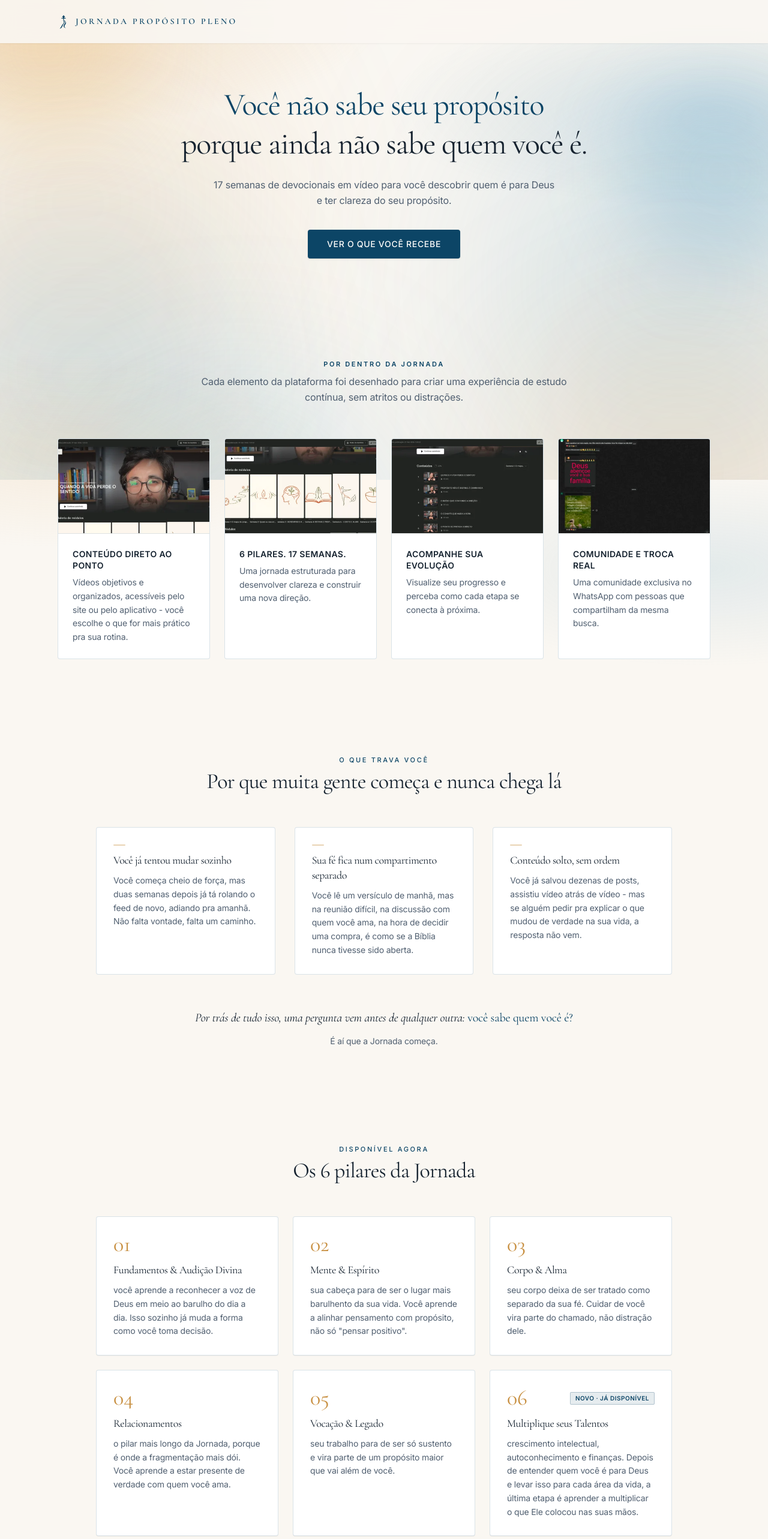
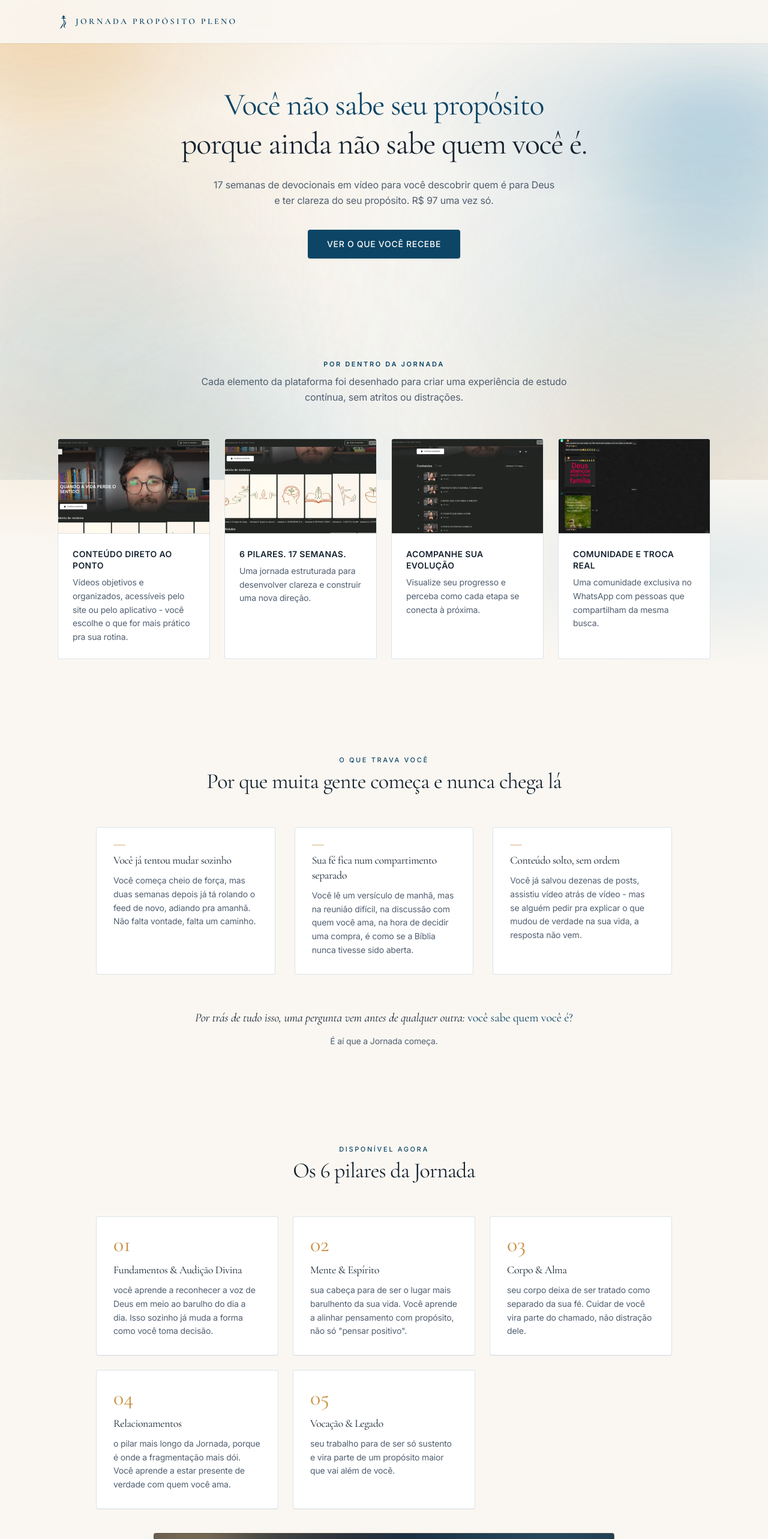
Before and after one commit to tiagoncosta/Jornada-Prop-sito-site-02, a React (Vite) app: page / in a window 1280 px wide. Shown: the top 2566 px of the page at 60% size. Built offline with nearby package versions, Linux system fonts and the light colour scheme.

Commit message:
feat: update offer details and pricing visibility
Add pricing information to UI elements, refine value propositions in the features list, and simplify the pilares section content.

```diff
--- a/src/App.tsx
+++ b/src/App.tsx
@@ -118,7 +118,7 @@ export default function App() {
 
             {/* Resumo Direto da Jornada */}
             <p className="text-sm sm:text-base font-sans text-olive font-normal leading-relaxed max-w-xl mx-auto mb-8 sm:mb-9 px-1 sm:px-0">
-              17 semanas de devocionais em vídeo para você descobrir quem é para Deus e ter clareza do seu propósito.
+              17 semanas de devocionais em vídeo para você descobrir quem é para Deus e ter clareza do seu propósito. R$ 97 uma vez só.
             </p>
 
             {/* Botão de Navegação com acabamento editorial nas cores da marca */}
@@ -264,7 +264,7 @@ export default function App() {
       <a
         id="btn-fixo-checkout"
         href="https://pay.hub.la/RBS2l0kJ8JIuPjA14Nr5"
-        aria-label="Quero começar"
+        aria-label="Quero começar minha Jornada · R$ 97"
         style={{
           bottom: 'max(1rem, calc(0.75rem + env(safe-area-inset-bottom, 0px)))'
         }}
@@ -274,7 +274,7 @@ export default function App() {
             : 'opacity-100 pointer-events-auto translate-y-0 scale-100'
         }`}
       >
-        <span>Quero começar</span>
+        <span>Quero começar minha Jornada · R$ 97</span>
         <ArrowRight className="w-3.5 h-3.5 text-[#FDFCFA]/80 shrink-0" />
       </a>
 
--- a/src/components/OfertaSection.tsx
+++ b/src/components/OfertaSection.tsx
@@ -4,12 +4,11 @@ import JornadaSymbol from './JornadaSymbol';
 
 export default function OfertaSection() {
   const entregaveis = [
-    'Acesso vitalício à área de membros',
-    '17 semanas em 6 pilares, todos disponíveis agora. Um devocional em vídeo por dia, no seu ritmo, com acesso para sempre.',
+    'Acesso vitalício à área de membros: 17 semanas em 6 pilares com o caminho já desenhado: você abre, assiste o devocional do dia e sabe qual é o próximo passo. Se parar no meio, volta de onde parou, sem prazo.',
     'Aplicativo exclusivo para assistir os devocionais de onde quiser',
-    'Ebook de apoio por módulo',
-    'Agente de IA na plataforma: peça um resumo, um mapa mental ou os principais insights de qualquer parte do conteúdo, quando quiser',
-    'Grupo de WhatsApp exclusivo da Jornada',
+    'Ebook de apoio por módulo, pra levar o que você assistiu pra prática real antes de seguir pro próximo.',
+    'Agente de IA na plataforma: Perdeu uma semana ou quer revisar? Peça um resumo, um mapa mental ou os principais insights e retome de onde parou.',
+    'Grupo de WhatsApp exclusivo, com gente na mesma busca que você, pra você não caminhar sozinho.',
     'Pilar 6 incluso de graça, já disponível'
   ];
 
--- a/src/components/PilaresSection.tsx
+++ b/src/components/PilaresSection.tsx
@@ -1,7 +1,14 @@
 import React from 'react';
 
+interface PilarItem {
+  num: string;
+  title: string;
+  desc: string;
+  isNew?: boolean;
+}
+
 export default function PilaresSection() {
-  const pilares = [
+  const pilares: PilarItem[] = [
     {
       num: '01',
       title: 'Fundamentos & Audição Divina',
@@ -26,12 +33,6 @@ export default function PilaresSection() {
       num: '05',
       title: 'Vocação & Legado',
       desc: 'seu trabalho para de ser só sustento e vira parte de um propósito maior que vai além de você.'
-    },
-    {
-      num: '06',
-      title: 'Multiplique seus Talentos',
-      desc: 'crescimento intelectual, autoconhecimento e finanças. Depois de entender quem você é para Deus e levar isso para cada área da vida, a última etapa é aprender a multiplicar o que Ele colocou nas suas mãos.',
-      isNew: true
     }
   ];
 
```
